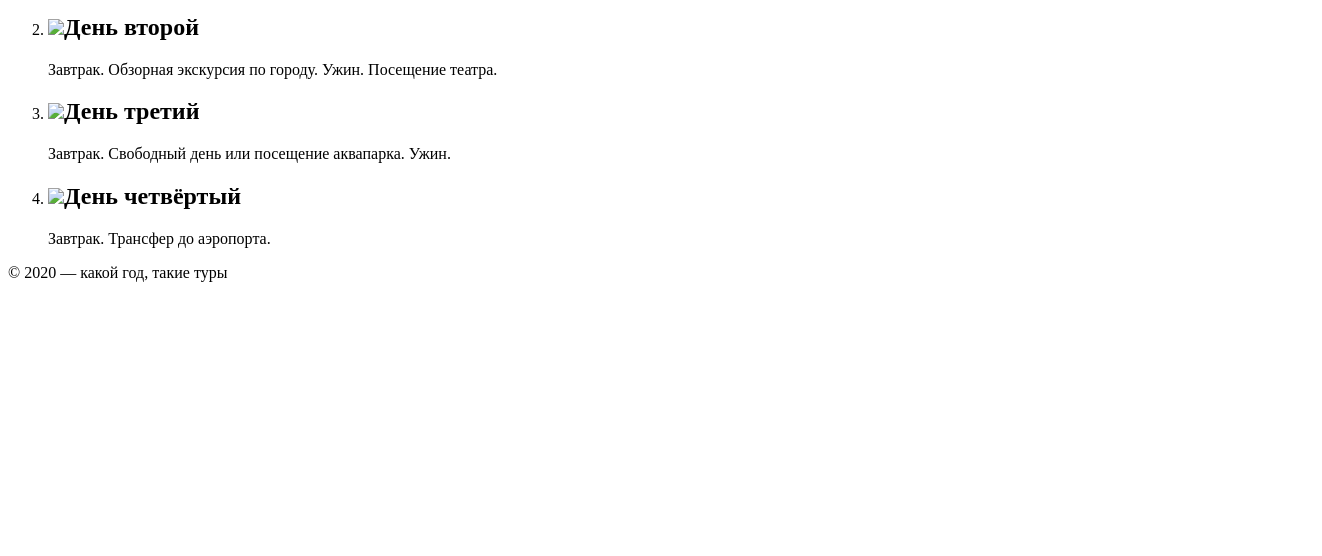
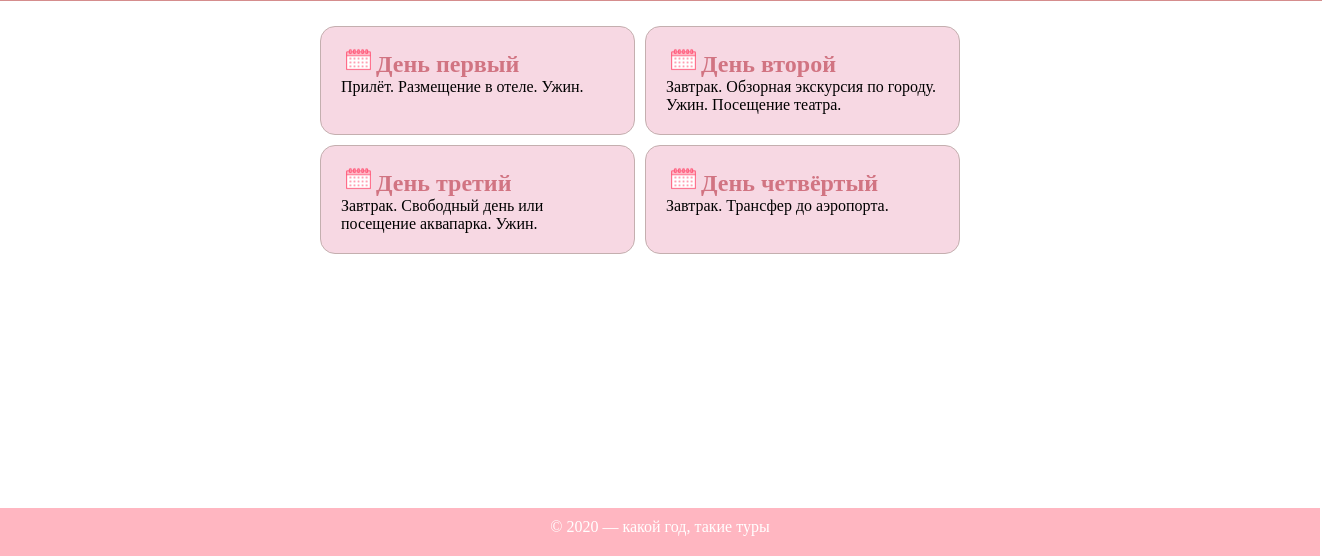
Before and after one commit to j8enni/-2, a plain HTML site: page index.html in a window 1280 px wide. Shown: the part 244-800 px from the top of the page, 1322 px wide, since content can reach past the window. Drawn offline with Linux system fonts and the light colour scheme; files whose address does not match are found by name.

Commit message:
Update index.html

```diff
--- a/index.html
+++ b/index.html
@@ -3,7 +3,7 @@
 <html lang="ru">
   <head>
     <meta charset="UTF-8" />
-    <link rel="stylesheet" href="style1.css" />
+    <link rel="stylesheet" href="style.css" />
     <title>Программа тура</title>
   </head>
 
@@ -22,19 +22,19 @@
     <main class="page-main">
       <ol class="days">
         <li class="day 1">
-          <h2><img src="img/ikon.png" />День первый</h2>
+          <h2><img src="ikon.png" />День первый</h2>
           <p>Прилёт. Размещение в отеле. Ужин.</p>
         </li>
         <li class="day 2">
-          <h2><img src="img/ikon.png" />День второй</h2>
+          <h2><img src="ikon.png" />День второй</h2>
           <p>Завтрак. Обзорная экскурсия по городу. Ужин. Посещение театра.</p>
         </li>
         <li class="day 3">
-          <h2><img src="img/ikon.png" />День третий</h2>
+          <h2><img src="ikon.png" />День третий</h2>
           <p>Завтрак. Свободный день или посещение аквапарка. Ужин.</p>
         </li>
         <li class="day 4">
-          <h2><img src="img/ikon.png" />День четвёртый</h2>
+          <h2><img src="ikon.png" />День четвёртый</h2>
           <p>Завтрак. Трансфер до аэропорта.</p>
         </li>
       </ol>
```
